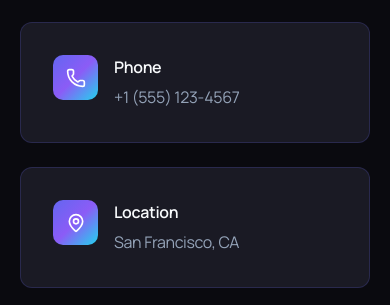
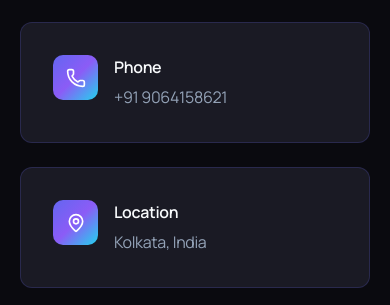
Before and after one commit to KaushikShee/XVerse_solution, a Next.js app: page /contact in a window 390 px wide. Shown: the part 1355-1660 px from the top of the page. Built offline with nearby package versions, Linux system fonts and the light colour scheme; no server answers.

Commit message:
fix: update phone to +91 9064158621 and location to Kolkata, India sitewide

```diff
--- a/src/app/contact/page.tsx
+++ b/src/app/contact/page.tsx
@@ -144,7 +144,7 @@ export default function ContactPage() {
                       </div>
                       <div>
                         <h3 style={{ fontSize: '1rem', fontWeight: 600, marginBottom: '0.25rem' }}>Phone</h3>
-                        <p style={{ color: 'var(--wa-text-secondary)' }}>+1 (555) 123-4567</p>
+                        <p style={{ color: 'var(--wa-text-secondary)' }}>+91 9064158621</p>
                       </div>
                     </div>
                   </div>
@@ -156,7 +156,7 @@ export default function ContactPage() {
                       </div>
                       <div>
                         <h3 style={{ fontSize: '1rem', fontWeight: 600, marginBottom: '0.25rem' }}>Location</h3>
-                        <p style={{ color: 'var(--wa-text-secondary)' }}>San Francisco, CA</p>
+                        <p style={{ color: 'var(--wa-text-secondary)' }}>Kolkata, India</p>
                       </div>
                     </div>
                   </div>
--- a/src/app/layout.tsx
+++ b/src/app/layout.tsx
@@ -58,12 +58,12 @@ const organizationSchema = {
   url: siteUrl,
   logo: `${siteUrl}/icon.png`,
   email: 'hello@xverse.solutions',
-  telephone: '+1-555-123-4567',
+  telephone: '+91-9064158621',
   address: {
     '@type': 'PostalAddress',
-    addressLocality: 'San Francisco',
-    addressRegion: 'CA',
-    addressCountry: 'US',
+    addressLocality: 'Kolkata',
+    addressRegion: 'West Bengal',
+    addressCountry: 'IN',
   },
   foundingDate: '2020',
   description: 'XVerse Solutions is a forward-thinking software development agency crafting exceptional digital products.',
--- a/src/components/Footer.tsx
+++ b/src/components/Footer.tsx
@@ -10,8 +10,8 @@ export default function Footer({ content }: FooterProps) {
     companyName: content?.companyName || 'XVerse Solutions',
     companyTagline: content?.companyTagline || 'Crafting exceptional digital experiences since 2020.',
     companyEmail: content?.companyEmail || 'hello@xverse.solutions',
-    companyPhone: content?.companyPhone || '+1 (555) 123-4567',
-    companyAddress: content?.companyAddress || 'San Francisco, CA',
+    companyPhone: content?.companyPhone || '+91 9064158621',
+    companyAddress: content?.companyAddress || 'Kolkata, India',
     copyrightText: (content?.copyrightText || '© 2026 XVerse Solutions. All rights reserved.').replace(/\b20\d{2}\b/, '2026'),
     socialLinkedin: content?.socialLinkedin || '#',
     socialGithub: content?.socialGithub || '#',
--- a/src/lib/db.ts
+++ b/src/lib/db.ts
@@ -424,8 +424,8 @@ function getDefaultData(): Database {
       companyName: 'XVerse Solutions',
       companyTagline: 'Crafting exceptional digital experiences since 2020. We turn complex ideas into elegant, scalable solutions.',
       companyEmail: 'hello@xverse.solutions',
-      companyPhone: '+1 (555) 123-4567',
-      companyAddress: 'San Francisco, CA',
+      companyPhone: '+91 9064158621',
+      companyAddress: 'Kolkata, India',
       copyrightText: '© 2024 XVerse Solutions. All rights reserved.',
       socialLinkedin: '#',
       socialGithub: '#',
```
